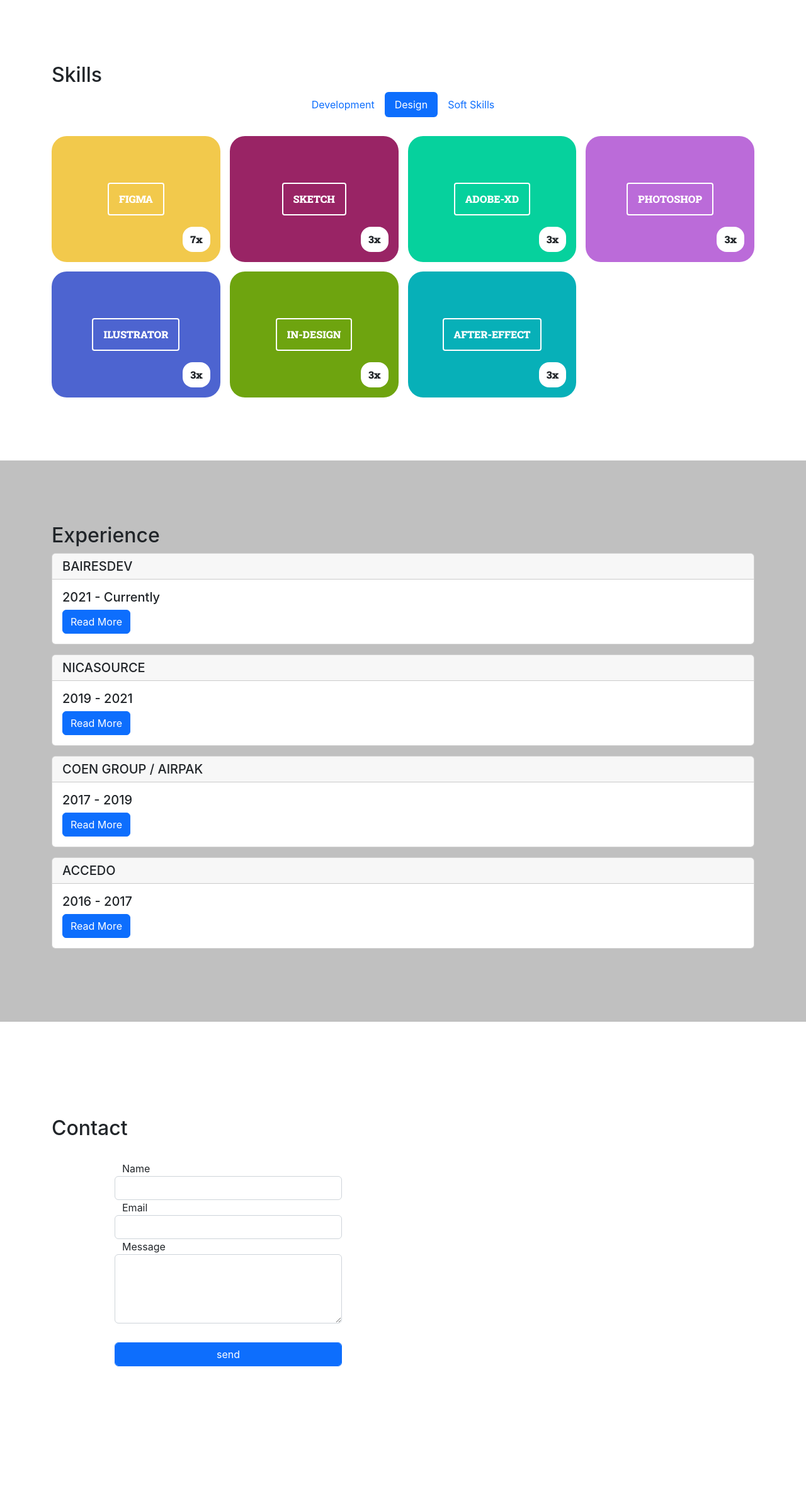
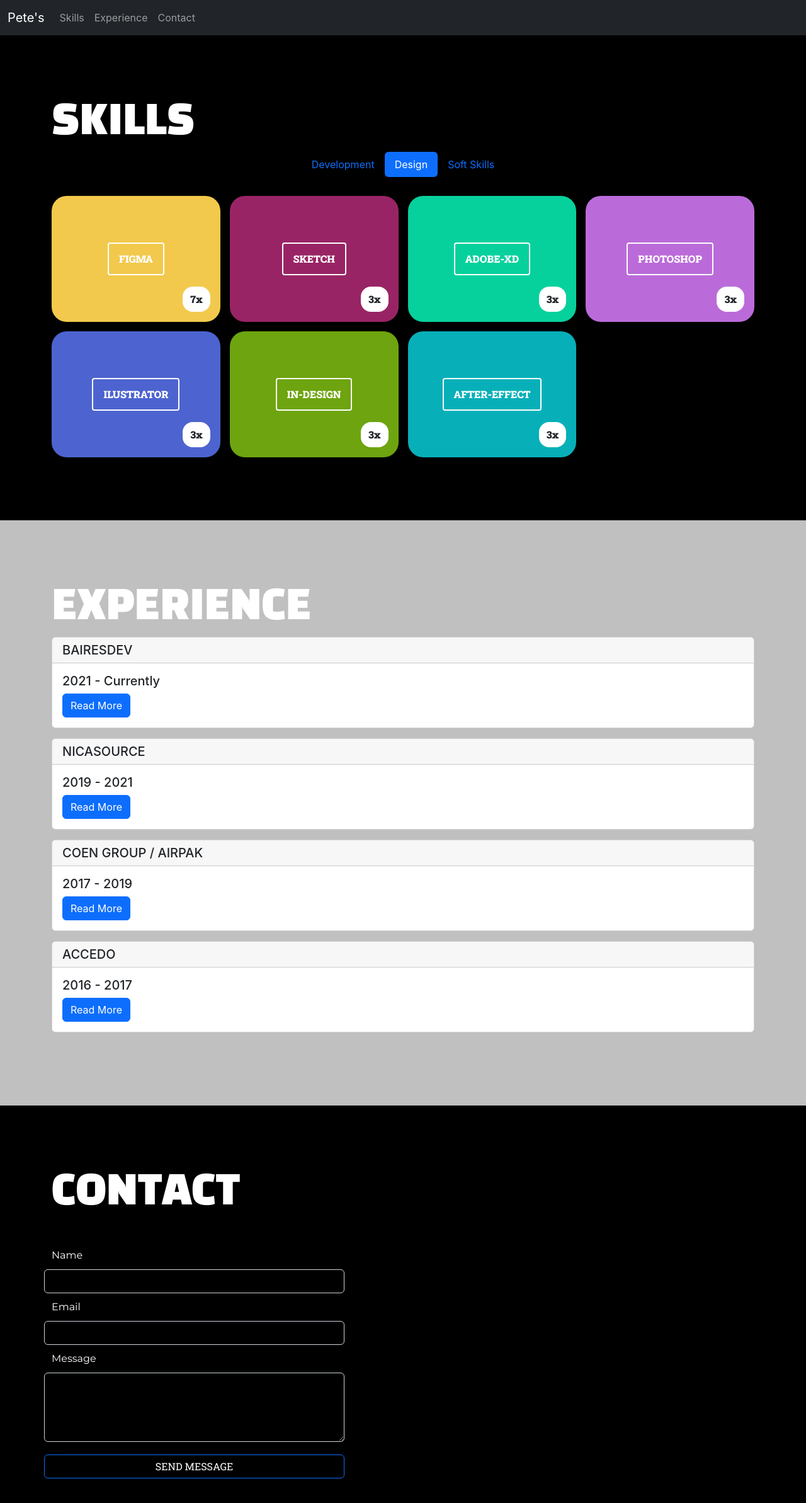
Before and after one commit to KornerStudio/portfolio, a React (Create React App) app: page / in a window 1280 px wide. Shown: the top 2386 px of the page at 63% size. Built offline with nearby package versions, Linux system fonts and the light colour scheme.

Commit message:
Add Nav Bar and Changes in Contact section

```diff
--- a/src/App.css
+++ b/src/App.css
@@ -1,38 +1,8 @@
-.App {
-  text-align: center;
+@import url('https://fonts.googleapis.com/css2?family=Black+Han+Sans&family=Montserrat:wght@300;400;700;900&family=Roboto+Slab:wght@300;400;700;900&family=Rubik+Mono+One&display=swap');.section {
+    min-height: 300px;
+    padding:100px 0px;
 }
 
-.App-logo {
-  height: 40vmin;
-  pointer-events: none;
+body {
+  background-color: black;
 }
-
-@media (prefers-reduced-motion: no-preference) {
-  .App-logo {
-    animation: App-logo-spin infinite 20s linear;
-  }
-}
-
-.App-header {
-  background-color: #282c34;
-  min-height: 100vh;
-  display: flex;
-  flex-direction: column;
-  align-items: center;
-  justify-content: center;
-  font-size: calc(10px + 2vmin);
-  color: white;
-}
-
-.App-link {
-  color: #61dafb;
-}
-
-@keyframes App-logo-spin {
-  from {
-    transform: rotate(0deg);
-  }
-  to {
-    transform: rotate(360deg);
-  }
-}
--- a/src/App.js
+++ b/src/App.js
@@ -1,4 +1,5 @@
 import HomePage from "./pages/home"
+import "./App.css";
 
 function App() {
   return (
--- /dev/null
+++ b/src/components/Header/Header.jsx
@@ -0,0 +1,40 @@
+import { useState } from 'react';
+import "./header.css";
+
+const menuItems = ['Skills', 'Experience', 'Contact'];
+
+const Header= () => {
+    const [activeMenu, setActiveMenu] = useState('');
+
+    const handleNavigation = (event) => {
+        setActiveMenu(event.target.id);
+    }
+
+    return(
+        <nav className="navbar sticky-top navbar-expand-lg navbar-dark bg-dark">
+            <div className="container-fluid">
+                <button className="navbar-toggler" type="button" data-bs-toggle="collapse" data-bs-target="#navbarTogglerDemo01" aria-controls="navbarTogglerDemo01" aria-expanded="false" aria-label="Toggle navigation">
+                    <span className="navbar-toggler-icon"></span>
+                </button>
+                <div className="collapse navbar-collapse" id="navbarTogglerDemo01">
+                    <a className="navbar-brand" href="#">Pete's</a>
+                    <ul className="navbar-nav me-auto mb-2 mb-lg-0">
+                        {menuItems.map((menu, index) => (
+                            <li key={`menu-item-${index}`} className="nav-item">
+                                <a
+                                    className={`nav-link ${activeMenu === `menu-${menu.toLowerCase()}` ? "active" : ""} `}
+                                    href={`#${menu.toLowerCase()}-section`}
+                                    onClick={handleNavigation}
+                                    id={`menu-${menu.toLowerCase()}`}
+                                >
+                                    {menu}
+                                </a>
+                            </li>
+                        ))}
+                    </ul>
+                </div>
+            </div>
+        </nav>
+   )
+};
+export default Header;
--- /dev/null
+++ b/src/components/Header/header.css
@@ -0,0 +1,13 @@
+/* #header-section .container{
+    font-family: 'Black Han Sans';
+    font-size: 190px;
+    text-transform: uppercase;
+    color: white;
+
+}
+
+.navbar-brand{
+color: white;
+font-family: 'Rubik Mono One';
+font-size: 16px;
+} */
--- /dev/null
+++ b/src/components/contact/contact.css
@@ -0,0 +1,30 @@
+.section .container > h2 {
+    font-family: 'Black Han Sans';
+    color: white;
+    font-size: 64px;
+    text-transform: uppercase;
+
+}
+
+#contact-section .row{
+    margin-top: 25px;
+    margin-bottom: 50px;
+    margin-left: 50x;
+    margin-right: 50px;
+}
+
+#contact-section label{
+    color: white;
+    font-family: 'Montserrat', 'regular';
+    font-size: 16px;
+}
+
+#contact-section .form-control {
+    font-family: 'Roboto Slab';
+    font-size: 16px;
+    text-transform: uppercase;
+    background-color: transparent;
+    color: white;
+    margin-top: 10px;
+    margin-bottom: 10px;
+}
--- a/src/components/contact/contact.jsx
+++ b/src/components/contact/contact.jsx
@@ -1,4 +1,5 @@
 import{useState} from "react";
+import "./contact.css";
 
 const Contact= () => {
     const [formValues, setFormValues] = useState({
@@ -15,14 +16,12 @@
     }
 
     return (
-        <div className="container"
-        style={{marginTop:"150px",
-        marginBottom:"150px",
-        }}>
-            <h2 style={{marginTop: "25px"}}>Contact</h2>
+        <div id="contact-section" className="section">
+            <div className="container">
+            <h2>Contact</h2>
                 <div class="row justify-content-start">
                     <div class="col-6">
-                    <form className= "row" style={{margin: "25px 85px 75px 100px"}}>
+                    <form className= "row">
                         <label>Name</label>
                         <input type="text" name="name" className="form-control" onChange={handleChange} value={formValues.name}/>
 
@@ -31,12 +30,12 @@
 
                         <label>Message</label>
                         <textarea name="message" rows="4" className="form-control" onChange={handleChange} value={formValues.message}/>
-                        <input type="submit" value="send" className="form-control btn btn-primary"
-                        style={{marginTop:"30px"}}
+                        <input type="submit" value="Send Message" className="form-control btn btn-primary"
                         />
                     </form>
                     </div>
                 </div>
+            </div>
 
         </div>
     )
--- a/src/pages/home.jsx
+++ b/src/pages/home.jsx
@@ -1,10 +1,12 @@
 import Skills from "../components/skills/Skills.jsx"
 import Experience from "../components/experience/Experience"
 import Contact from "../components/contact/contact"
+import Header from "../components/Header/Header"
 
 function Home() {
   return (
     <div >
+      <Header/>
       <Skills/>
       <Experience/>
       <Contact/>
```
